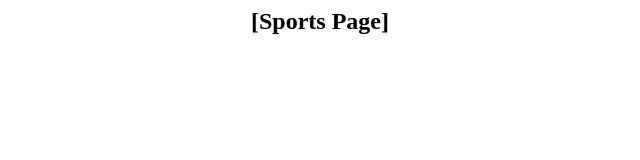
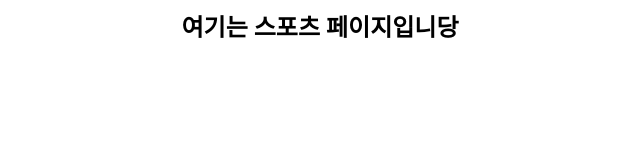
Before and after one commit to paperdoll96/sport, a plain HTML site: page index.html in a window 1280 px wide. Shown: the whole page, without its empty margins (320-960 px from the left). Drawn offline with Linux system fonts and the light colour scheme.

Commit message:
Update index.html

```diff
--- a/index.html
+++ b/index.html
@@ -1,3 +1,3 @@
 <center>
-  <h2>[Sports Page]</h2>
+  <h2>여기는 스포츠 페이지입니당 </h2>
 </center>
```
